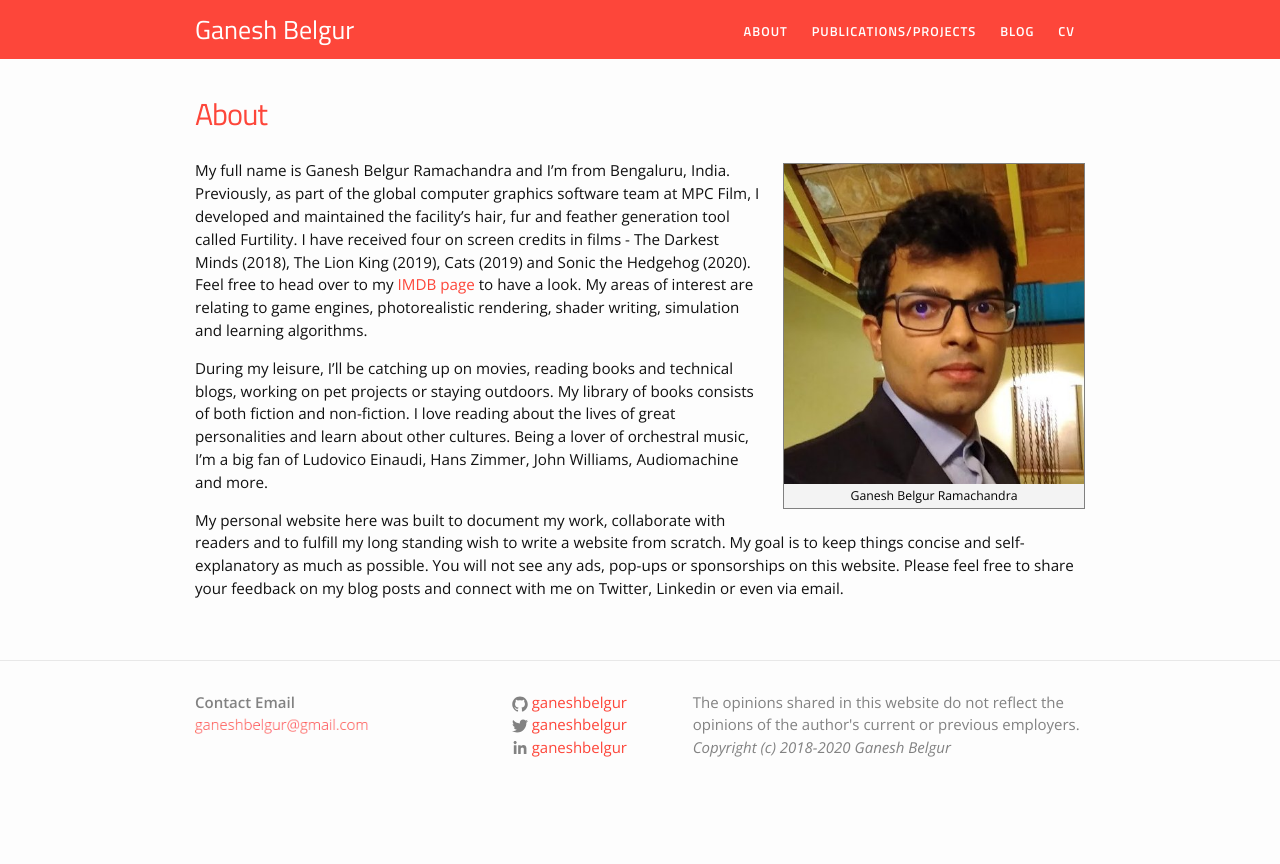
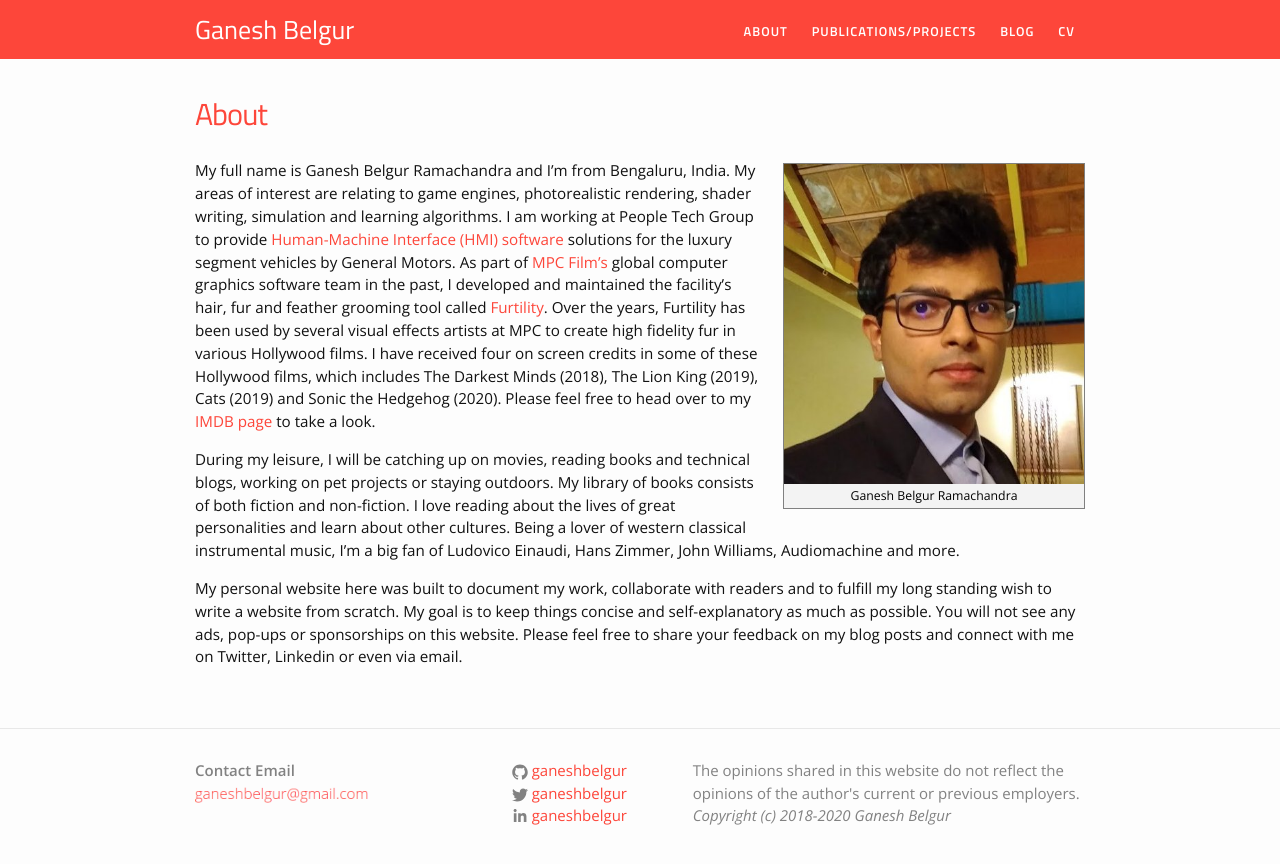
Before and after one commit to paribeshregmi/paribeshregmi.github.io, a Jekyll site: the page built from assets/pages/about.markdown, in a window 1280 px wide. Shown: the top 864 px of the page. Built offline with Jekyll 4.4.1, drawn with Linux system fonts in a browser that asks for light colours.

Commit message:
Added information about education and updated about me

```diff
--- a/assets/pages/about.markdown
+++ b/assets/pages/about.markdown
@@ -6,8 +6,8 @@ permalink: /about/
 
 {% include image.html url="/assets/images/profile.jpg" caption="Ganesh Belgur Ramachandra" width=300 align="right" %}
 
-My full name is Ganesh Belgur Ramachandra and I'm from Bengaluru, India. Previously, as part of the global computer graphics software team at MPC Film, I developed and maintained the facility's hair, fur and feather generation tool called Furtility. I have received four on screen credits in films - The Darkest Minds (2018), The Lion King (2019), Cats (2019) and Sonic the Hedgehog (2020). Feel free to head over to my <a href="https://www.imdb.com/name/nm10166225/">IMDB page</a> to have a look. My areas of interest are relating to game engines, photorealistic rendering, shader writing, simulation and learning algorithms.
+My full name is Ganesh Belgur Ramachandra and I'm from Bengaluru, India. My areas of interest are relating to game engines, photorealistic rendering, shader writing, simulation and learning algorithms. I am working at People Tech Group to provide <a href="https://www.rampgroup.com/casestudy_generalmotors.html">Human-Machine Interface (HMI) software</a> solutions for the luxury segment vehicles by General Motors. As part of <a href="https://www.mpcfilm.com/">MPC Film's</a> global computer graphics software team in the past, I developed and maintained the facility's hair, fur and feather grooming tool called <a href="https://www.mpc-rnd.com/technology/furtility">Furtility</a>. Over the years, Furtility has been used by several visual effects artists at MPC to create high fidelity fur in various Hollywood films. I have received four on screen credits in some of these Hollywood films, which includes The Darkest Minds (2018), The Lion King (2019), Cats (2019) and Sonic the Hedgehog (2020). Please feel free to head over to my <a href="https://www.imdb.com/name/nm10166225/">IMDB page</a> to take a look.
 
-During my leisure, I’ll be catching up on movies, reading books and technical blogs, working on pet projects or staying outdoors. My library of books consists of both fiction and non-fiction. I love reading about the lives of great personalities and learn about other cultures. Being a lover of orchestral music, I’m a big fan of Ludovico Einaudi, Hans Zimmer, John Williams, Audiomachine and more.
+During my leisure, I will be catching up on movies, reading books and technical blogs, working on pet projects or staying outdoors. My library of books consists of both fiction and non-fiction. I love reading about the lives of great personalities and learn about other cultures. Being a lover of western classical instrumental music, I’m a big fan of Ludovico Einaudi, Hans Zimmer, John Williams, Audiomachine and more.
 
 My personal website here was built to document my work, collaborate with readers and to fulfill my long standing wish to write a website from scratch. My goal is to keep things concise and self-explanatory as much as possible. You will not see any ads, pop-ups or sponsorships on this website. Please feel free to share your feedback on my blog posts and connect with me on Twitter, Linkedin or even via email.
--- a/index.markdown
+++ b/index.markdown
@@ -13,7 +13,7 @@ layout: default
         Welcome, I'm Ganesh.
     </h2>
     <p>
-        My primary area of interest revolves around forward and inverse physically based rendering techniques in computer graphics. Game engine architecture, shader writing, simulation and learning algorithms form my extended areas of interest.<br><br>
+        My primary area of interest revolves around forward and inverse physically based rendering techniques in computer graphics. Game engine architecture, shader writing, simulation and learning algorithms form my extended areas of interest. As of April 2021, I am an incoming student at <i>Guarini School of Graduate and Advanced Studies</i> in <a href="https://en.wikipedia.org/wiki/Dartmouth_College">Dartmouth College</a>.<br><br>
 
         Take a look at the list of my publications and projects under the <a href="/publications-projects/">Publications/Projects</a> tab. You may also want to check out my <a href="https://github.com/ganeshbelgur">Github profile.</a> Although I seldom <a href="/blog">blog</a>, I try to keep my posts simple and concise. To get a better insight into my life so far, you can have a look at my <a href="/curriculum-vitae">curriculum vitae</a> or read <a href="/about">about me</a>. Please feel free to connect with me over <a href="https://twitter.com/{{ site.twitter_username }}">Twitter</a> or <a href="https://www.linkedin.com/in/{{ site.linkedin_username }}">Linkedin</a> unless you love sending emails.
     </p>
@@ -23,7 +23,7 @@ layout: default
 <h2>Updates</h2>
 <div class="updates" style="height: 10em; overflow-y: scroll;">
     <ul>
-        <li><i>October, 2020</i> - Joined a HMI solutions provider called <i>Ramp Group</i></li>
+        <li><i>October, 2020</i> - Joined <i>People Tech Group</i> (vendor for General Motors) as a Software Engineer</li>
         <li><i>February, 2020</i> - Received on-screen software development credits for <i>Sonic the Hedgehog</i></li>
         <li><i>December, 2019</i> - Received on-screen software development  credits for <i>Cats</i></li>
         <li><i>November, 2019</i> - Volunteered at the SIGGRAPH Asia conference at Brisbane, Australia</li>
```
